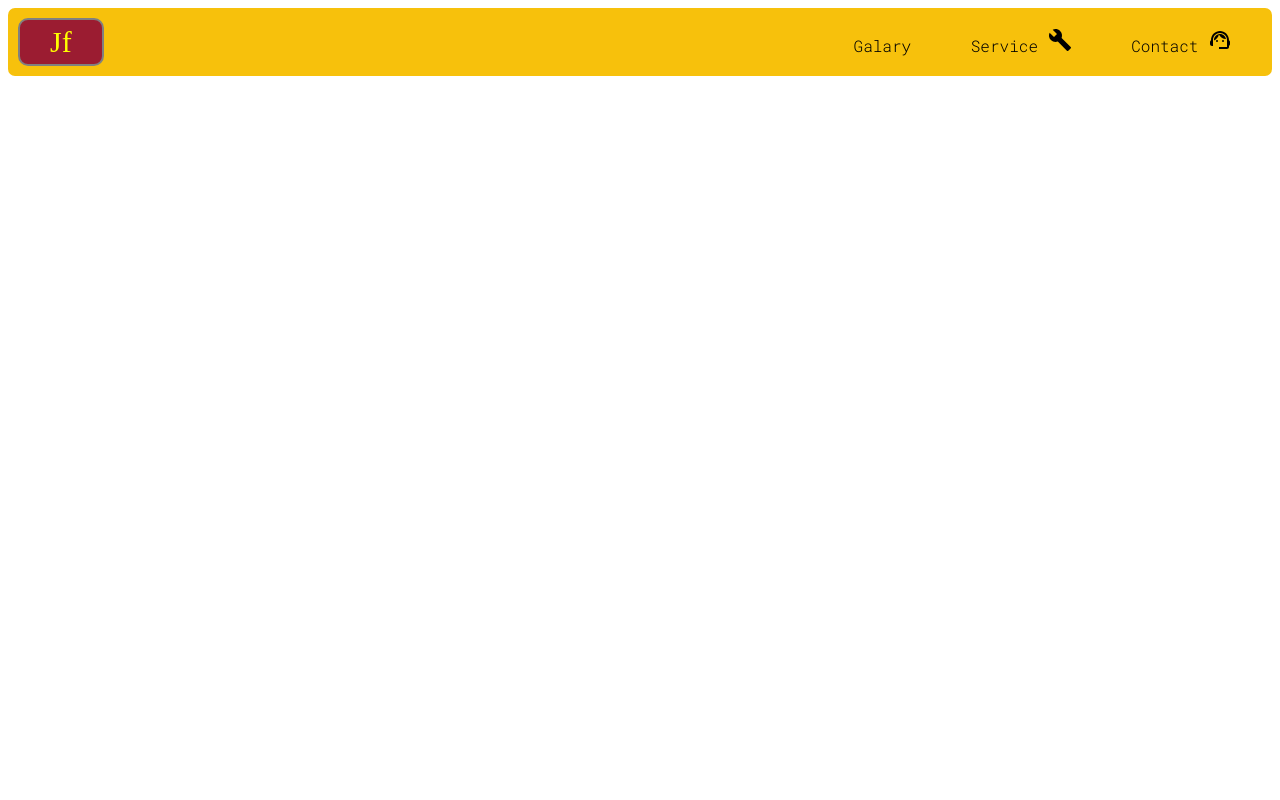
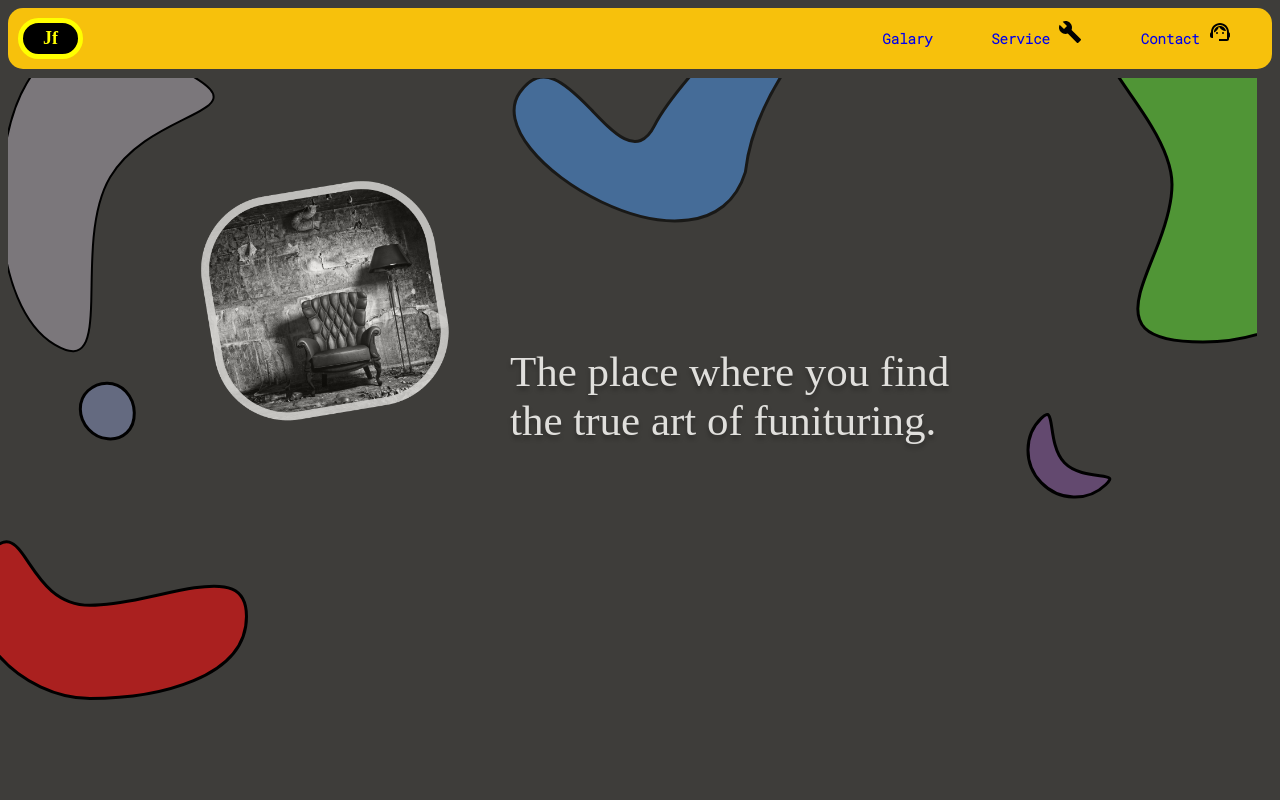
Before and after one commit to Jg-07/Project_S, a plain HTML site: page page2.html in a window 1280 px wide. Shown: the top 800 px of the page. Drawn offline with Linux system fonts and the light colour scheme; a web font is replaced by a local one.

Commit message:
Commit-css

```diff
--- a/page2.css
+++ b/page2.css
@@ -1,39 +1,68 @@
 body {
-  background: url("Desktop - 1.png");
+  background-color: rgba(62, 61, 58, 1);
   font-family: "Roboto Mono";
   background-size: cover;
 }
 .navig {
   background-color: #f7c10c;
-  border-radius: 7px;
+  border-radius: 15px;
   display: flex;
+  font-size: 14px;
+  font-weight: bolder;
+  color: black;
   justify-content: space-between;
   align-items: center;
   text-align: right;
+}
+.font {
+  position: absolute;
+  width: 497px;
+  height: 193px;
+  left: 510px;
+  top: 347px;
+  color: #e0dfdc;
+  text-shadow: 0px 4px 4px rgba(0, 0, 0, 0.25);
+  font-family: Miniver;
+  font-size: 43px;
+}
+.font:hover {
+  color: #fff500;
+  font-size: 45px;
+  transition: all 0.5s ease 0s;
+}
+.nid {
+  padding-bottom: 10px;
+}
+.Chair1 {
+  position: absolute;
+  width: 269.77px;
+  height: 261.87px;
+  left: 190.13px;
+  top: 170px;
+  mix-blend-mode: luminosity;
+}
+.Chair1:hover {
+  position: absolute;
+  width: 285.77px;
+  height: 275.87px;
+  transition: all 0.5s ease 0s;
 }
 .navimg {
   margin-left: 10px;
   margin-top: 10px;
   margin-bottom: 10px;
-  padding: 5px 30px 5px 30px;
-  border: grey 2px solid;
+  padding: 5px 20px 5px 20px;
+  border: yellow 5px solid;
   text-decoration: none;
-  background: #9b1c31;
+  background: black;
   color: yellow;
   text-align: center;
-  font-size: 30px;
+  font-size: 18px;
   font-family: "Sancreek";
-  border-radius: 10px;
-}
-.navimg:hover {
-  transition: 0.8s all ease 0s;
-  border: yellow 2px solid;
-  color: yellow;
-  background: black;
+  border-radius: 30px;
 }
 .navd {
   text-decoration: none;
-  color: black;
   margin-right: 30px;
   padding: 10px 10px 10px 10px;
   border-radius: 10px;
--- a/page2.html
+++ b/page2.html
@@ -14,11 +14,50 @@
       href="https://fonts.googleapis.com/css2?family=Sancreek&display=swap"
       rel="stylesheet"
     />
+    <link rel="preconnect" href="https://fonts.gstatic.com" />
+    <link
+      href="https://fonts.googleapis.com/css2?family=Miniver&display=swap"
+      rel="stylesheet"
+    />
   </head>
   <body>
+    <img
+      src="Ellipse 2.svg"
+      alt=""
+      style="position: absolute; top: 78px; bottom: 70.74%;"
+    />
+    <img
+      src="Ellipse 8.svg"
+      style="position: absolute; left: 490.28px; top: 78px;"
+    />
+    <img
+      src="Ellipse 3.svg"
+      style="position: absolute; left: 1099.99px; top: 78px;"
+    />
+    <img
+      src="Ellipse 5.svg"
+      style="position: absolute; left: -13.1px; top: 540.25px;"
+    />
+    <img
+      src="Ellipse 10.svg"
+      style="position: absolute; left: 300.41px; top: 946.68px;"
+    />
+    <img
+      src="Ellipse 6.svg"
+      style="position: absolute; left: 67px; top: 370.14px;"
+    />
+    <img
+      src="Ellipse 11.svg"
+      style="position: absolute; left: 1007px; top: 411.3px;"
+    />
+    <img
+      src="Ellipse 9.svg"
+      style="position: absolute; left: 940px; top: 978.68px;"
+    />
+    <img src="back 1.png" class="Chair1" />
     <header class="navig">
       <a href="#" class="navimg">Jf</a>
-      <nav>
+      <nav class="nid">
         <a href="#" class="navd">Galary</a>
         <a href="#" class="navd"
           >Service
@@ -59,6 +98,18 @@
         ></a>
       </nav>
     </header>
+    <div class="font">
+      The place where you find the true art of funituring.
+    </div>
+    <!--
+    <img src="Ellipse 8.svg" alt="" />
+    <img src="Ellipse 3.svg" alt="" />
+<img src="Ellipse 6.svg" alt="" />
+    <img src="Ellipse 10.svg" alt="" />
+
+    <img src="Ellipse 5.svg" alt="" />
+
+  !-->
     <!--
     <img src="Img1.jpg" />
     <img src="Img2.jpg" />
```
Also changed, not shown: Ellipse 10.svg (added), Ellipse 11.svg (added), Ellipse 2.svg (added), Ellipse 3.svg (added), Ellipse 5.svg (added), Ellipse 6.svg (added), Ellipse 8.svg (added), Ellipse 9.svg (added), Img5 1.png (added), Person1.PNG (added), Person2.PNG (added), Person3.PNG (added), Person4.PNG (added), back 1.png (added), 2 more files.
